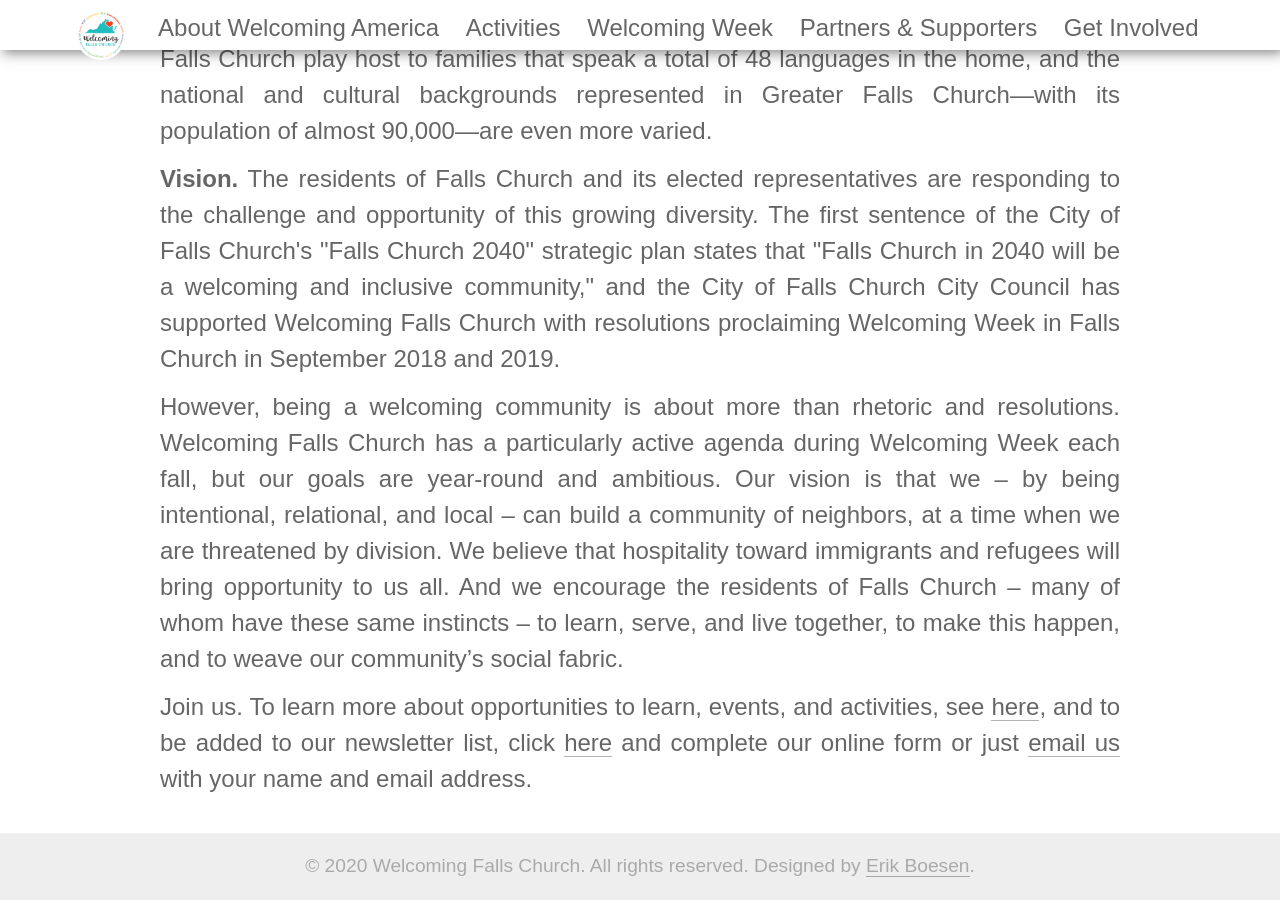
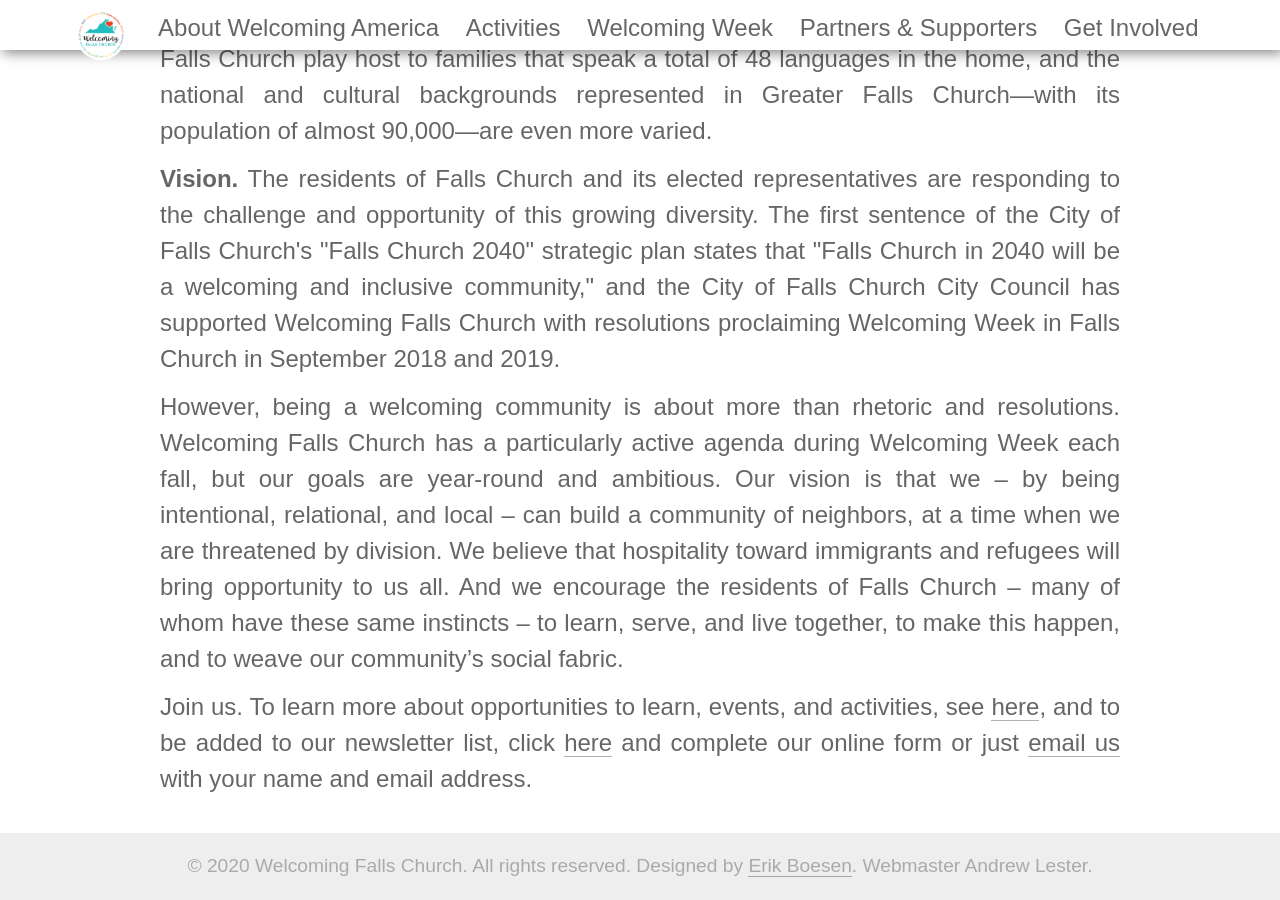
Before and after one commit to wfctest/wfctest, a Jekyll site: the page built from index.html, in a window 1280 px wide and 900 px high, scrolled down 1191 px. Built offline with Jekyll 4.4.1, drawn with Linux system fonts in a browser that asks for light colours; some web fonts are replaced.

Commit message:
Add Andrew Lester to footer

```diff
--- a/_includes/footer.html
+++ b/_includes/footer.html
@@ -1,3 +1,3 @@
 <footer>
-    &copy; {{ site.time | date: '%Y' }} Welcoming Falls Church. All rights reserved. Designed by <a href="https://erikboesen.com">Erik Boesen</a>.
+    &copy; {{ site.time | date: '%Y' }} Welcoming Falls Church. All rights reserved. Designed by <a href="https://erikboesen.com">Erik Boesen</a>. Webmaster Andrew Lester.
 </footer>
```
